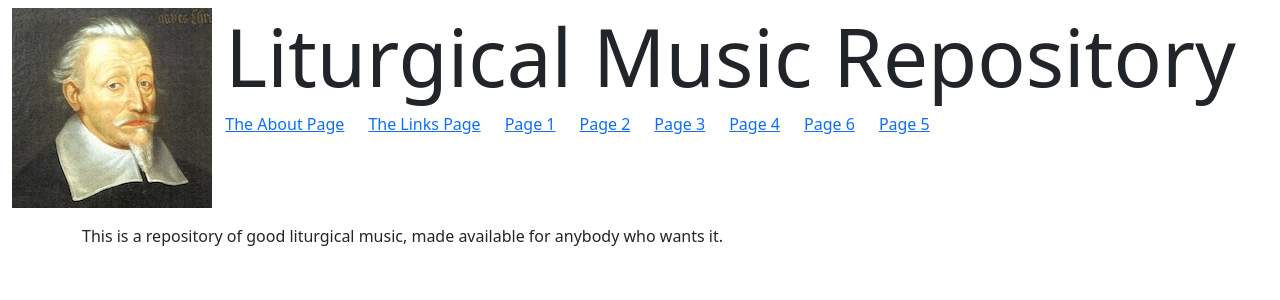
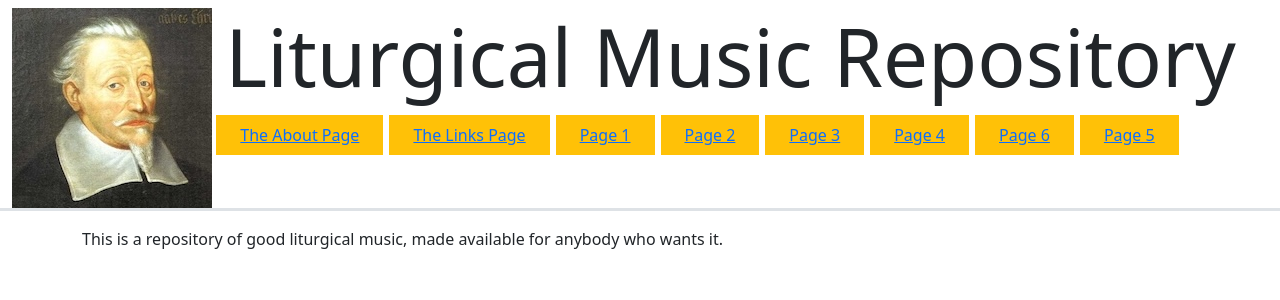
Before and after one commit to coranglais16/liturgical-music, a Jekyll site: the page built from docs/index.md, in a window 1280 px wide. Shown: the top 300 px of the page. Built offline with Jekyll 4.4.1, drawn with Linux system fonts in a browser that asks for light colours.

Commit message:
navbar looking good now

```diff
--- a/docs/_layouts/default.html
+++ b/docs/_layouts/default.html
@@ -9,7 +9,7 @@
 
 <body>
 
-<header class="container-fluid pt-2">
+<header class="container-fluid pt-2 border-bottom border-black border-3">
 	<div class="row">
 		<div class="col-2">
 			<img src="{{ 'assets/schütz.jpg' | relative_url }}" alt="An image of Heinrich Schütz">
@@ -19,7 +19,7 @@
 			<nav class="row row-cols-auto">
 				{%- assign list_pages = site.html_pages | where_exp: "item", "item.title != 'Home'" %}
 				{%- for p in list_pages %}
-					<a href="{{ p.url | relative_url }}">{{ p.title }}</a>
+					<a href="{{ p.url | relative_url }}" class="bg-warning border border-3 border-white px-4 py-2">{{ p.title }}</a>
 				{%- endfor %}
 			</nav>
 		</div>
```
